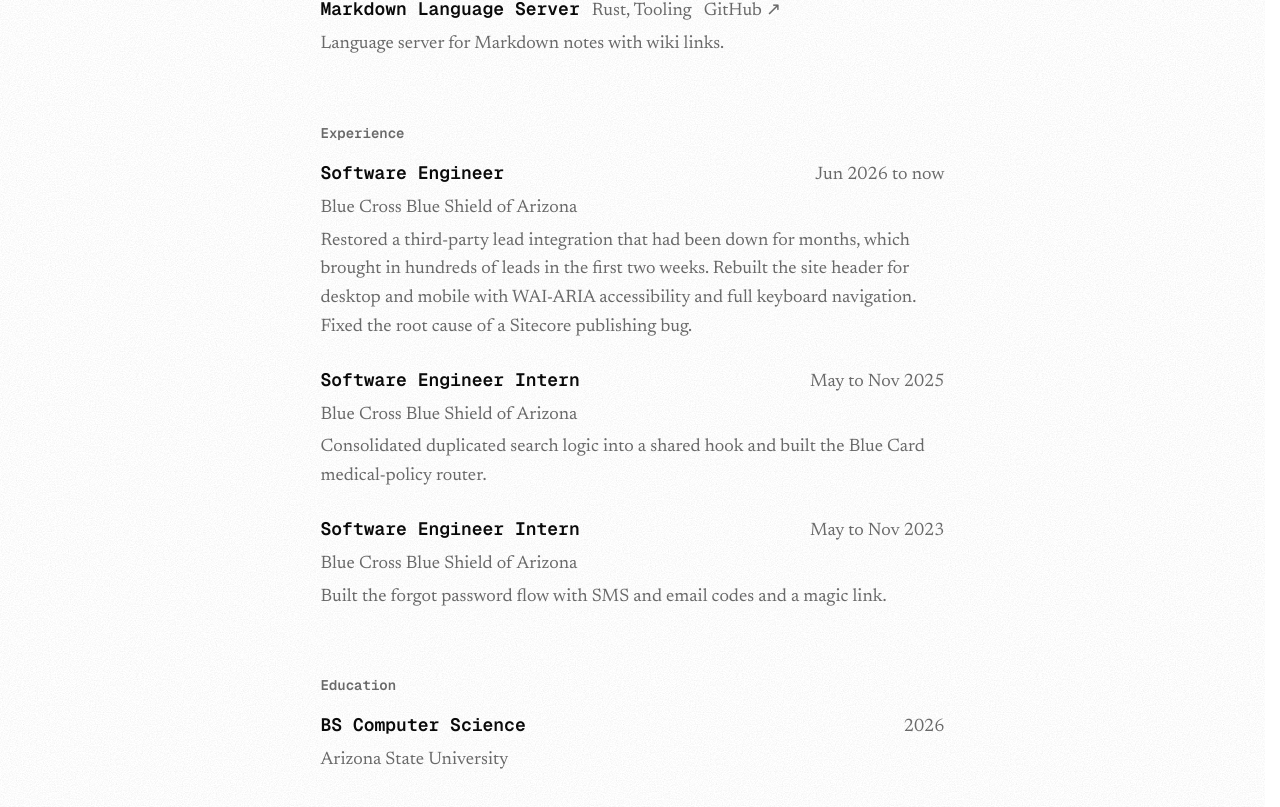
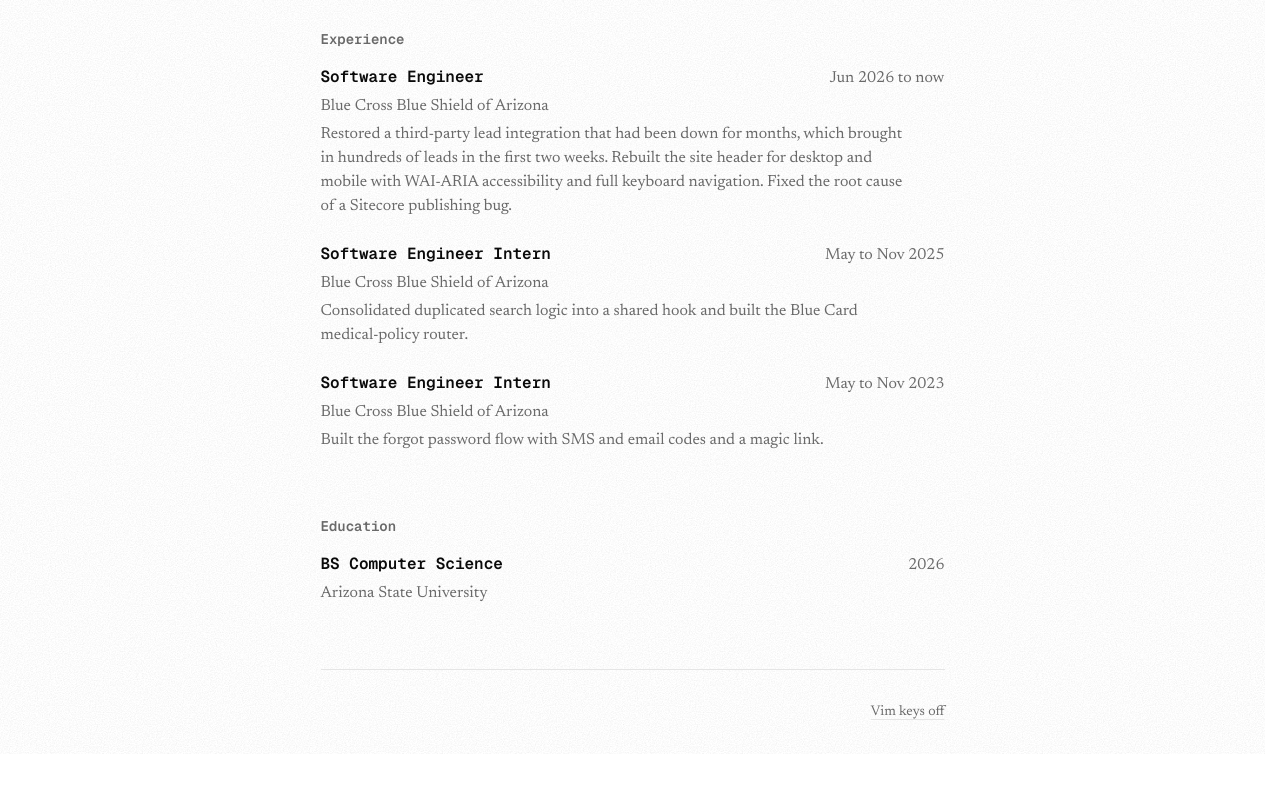
Before and after one commit to dougrocha/portfolio, a Next.js app: page / in a window 1280 px wide. Shown: the part 817-1624 px from the top of the page. After the commit the page ends 1571 px from the top, so only its background shows below. Built offline with nearby package versions, Linux system fonts and the light colour scheme.

Commit message:
Return body text to 16px and small serif text to text-sm

```diff
--- a/app/craft/page.tsx
+++ b/app/craft/page.tsx
@@ -83,7 +83,7 @@
             loading={eager ? "eager" : undefined}
             className="rounded-lg border border-border bg-muted"
           />
-          <figcaption className="text-base text-muted-foreground">
+          <figcaption className="text-sm text-muted-foreground">
             {entry.image.caption}
           </figcaption>
         </figure>
--- a/app/globals.css
+++ b/app/globals.css
@@ -125,8 +125,6 @@
     }
   body {
     @apply bg-background text-foreground;
-    font-size: 1.125rem;
-    line-height: 1.6;
     background-image: var(--paper-grain);
     background-size: 300px 300px;
     background-blend-mode: multiply;
--- a/components/missing-page-query.tsx
+++ b/components/missing-page-query.tsx
@@ -27,7 +27,7 @@
           <span className="text-muted-foreground">;</span>
         </span>
       </p>
-      <p className="text-base text-muted-foreground">
+      <p className="text-sm text-muted-foreground">
         <span className="text-foreground">0 rows.</span> Nothing lives at this
         path.
       </p>
--- a/components/scuttle-playground.tsx
+++ b/components/scuttle-playground.tsx
@@ -246,7 +246,7 @@
 
   if (status === "failed") {
     return (
-      <p role="alert" className="text-base text-destructive">
+      <p role="alert" className="text-sm text-destructive">
         The database couldn’t start in this browser. WebAssembly may be turned
         off.
       </p>
@@ -257,7 +257,7 @@
 
   return (
     <div className="flex flex-col gap-6">
-      <div className="flex flex-col gap-2 text-base text-muted-foreground">
+      <div className="flex flex-col gap-2 text-sm text-muted-foreground">
         {tables.map((table) => (
           <p key={table.name}>
             <span className="font-mono text-foreground">{table.name}</span> (
@@ -356,7 +356,7 @@
       <div className="flex flex-col gap-4">
         <p
           role="status"
-          className="text-base text-muted-foreground tabular-nums empty:hidden"
+          className="text-sm text-muted-foreground tabular-nums empty:hidden"
         >
           {status === "loading"
             ? "Starting Scuttle DB in your browser…"
@@ -384,7 +384,7 @@
                   rows={output.change![when]}
                 />
               ) : (
-                <p className="text-base text-muted-foreground">
+                <p className="text-sm text-muted-foreground">
                   {when === "after" ? "Removed." : "No rows."}
                 </p>
               )}
--- a/components/site-footer.tsx
+++ b/components/site-footer.tsx
@@ -2,7 +2,7 @@
 
 export function SiteFooter() {
   return (
-    <footer className="flex border-t border-border py-8 text-base text-muted-foreground sm:justify-end">
+    <footer className="flex border-t border-border py-8 text-sm text-muted-foreground sm:justify-end">
       <VimKeys />
     </footer>
   )
```
